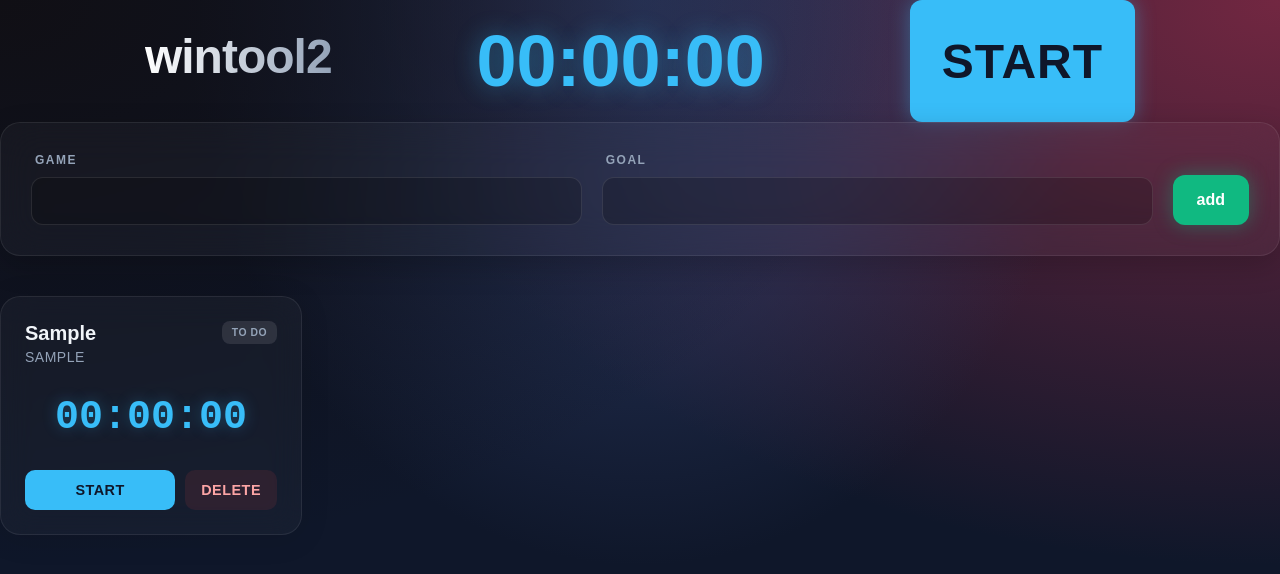
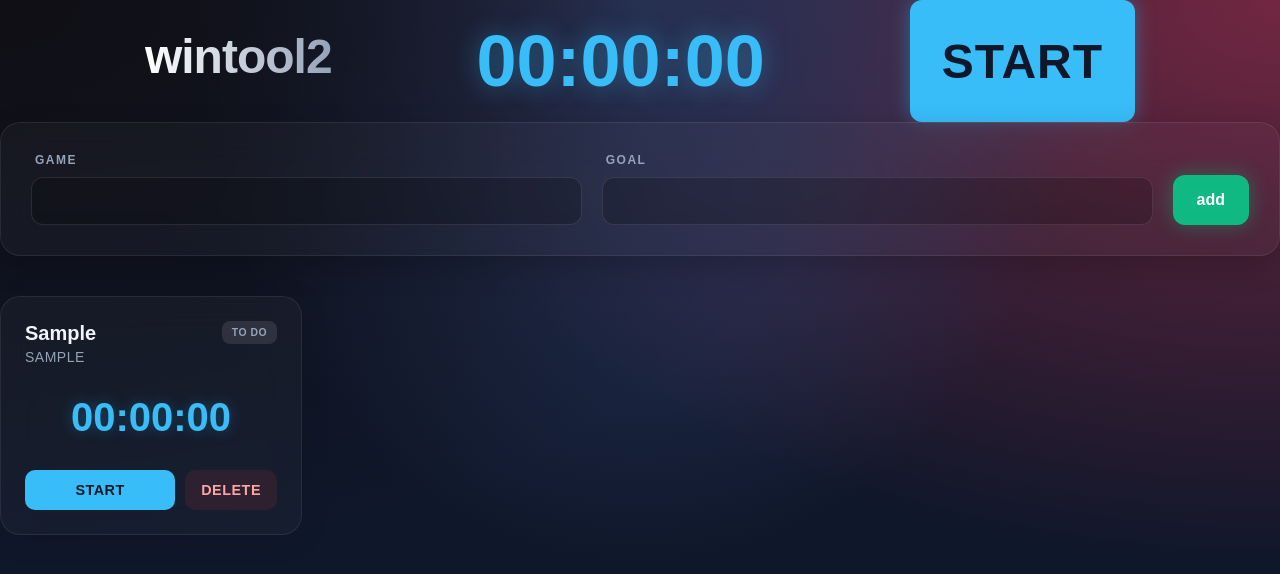
Before and after one commit to christried/wintool2, an Angular app in the folder app/: page / in a window 1280 px wide. Both pictures are taken after typing "Sample", "Sample" into the empty fields and a click on the button "add". Shown: the top 574 px of the page. Built offline with nearby package versions, Linux system fonts and the light colour scheme.

Commit message:
refactor: remove monospaced font from timer display for improved readability

```diff
--- a/app/src/app/challenges/challenges-list/challenge-item/challenge-item.css
+++ b/app/src/app/challenges/challenges-list/challenge-item/challenge-item.css
@@ -92,7 +92,6 @@
 
 /* Timer Display */
 .timer-display {
-  font-family: 'Courier New', Courier, monospace; /* Monospaced for timer */
   font-size: 2.5rem;
   font-weight: 700;
   text-align: center;
```
